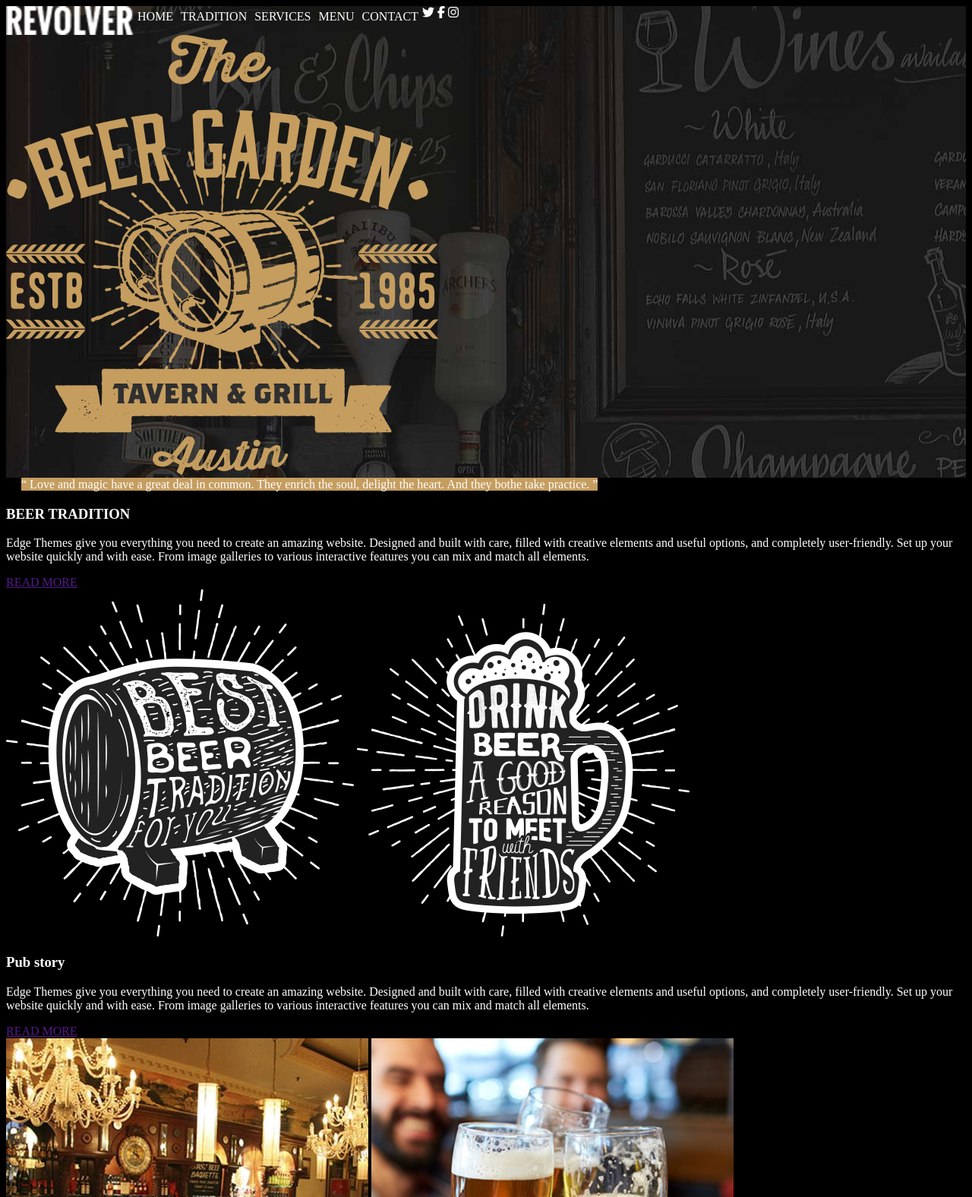
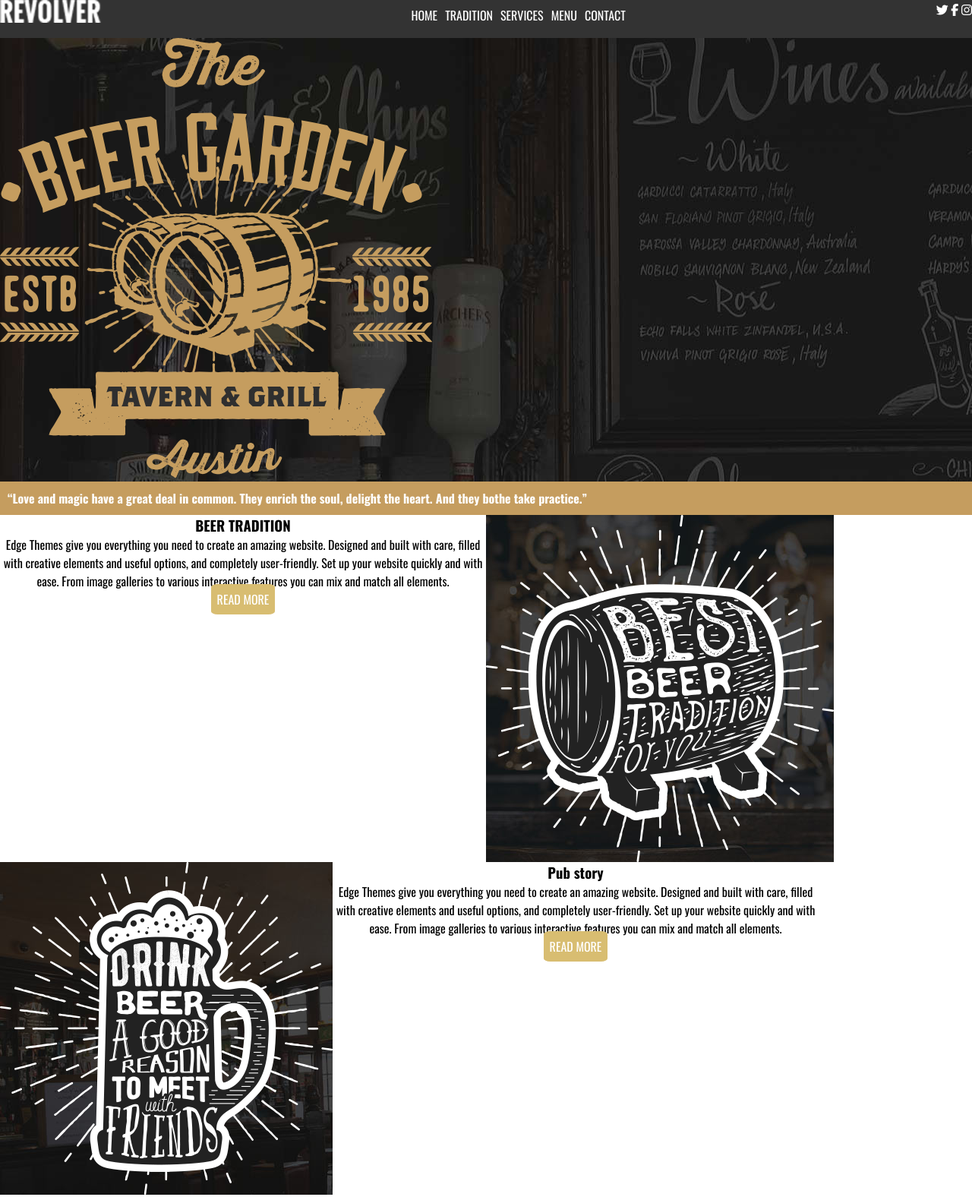
Before and after one commit to Oarlina/Beergarden, a plain HTML site: page index.html in a window 1280 px wide. Shown: the top 1576 px of the page at 76% size. Drawn offline with nearby package versions, Linux system fonts and the light colour scheme.

Commit message:
Ajout de CSS

```diff
--- a/index.html
+++ b/index.html
@@ -3,21 +3,24 @@
 <head>
     <meta charset="UTF-8">
     <meta name="viewport" content="width=device-width, initial-scale=1.0">
+    <!-- for have the police Osward-->
+    <link rel="preconnect" href="https://fonts.googleapis.com">
+<link rel="preconnect" href="https://fonts.gstatic.com" crossorigin>
+<link href="https://fonts.googleapis.com/css2?family=Oswald:wght@200..700&display=swap" rel="stylesheet">
     <!-- to allow the code for display the social media-->
     <script src="https://kit.fontawesome.com/19a031a4c5.js" crossorigin="anonymous"></script>
     <title>Beergarden </title>
     <link rel="stylesheet" href="styles.css">
 </head>
 <body>
-    <header>
     <div class="navbar"><!-- this is a navbar-->
         <img src="img/logo-light.png" alt="logo revolver">
         <nav > <!--block for links-->
-                <a href="">HOME</a> <br> <!--buttons-->
-                <a href="">TRADITION</a><br>
-                <a href="">SERVICES</a><br>
-                <a href="">MENU</a><br>
-                <a href="">CONTACT</a><br>
+            <a href="">HOME</a>  <!--buttons-->
+            <a href="">TRADITION</a>
+            <a href="">SERVICES</a>
+            <a href="">MENU</a>
+            <a href="">CONTACT</a>
         </nav>
         <logo> <!--Pour afficher les logos twitter, facebook et instagram-->
             <i class="fa-brands fa-twitter"></i>
@@ -26,6 +29,7 @@
         </logo>
     </div>
 
+    <header>
         <img src="img/h5-slider-graphic.png" alt="logo de Beergarden">
     </header>
 
@@ -34,8 +38,9 @@
             Love and magic have a great deal in common. They enrich the soul, delight the heart. And they bothe take practice.
         </q>
 
-        <section> <!-- first section-->
-            <div class="traditionbeer">
+
+        <section class="traditionbeer">
+            <section>
                 <h3>BEER TRADITION</h3>
             <p>
                 Edge Themes give you everything you need to create an amazing website.
@@ -44,12 +49,14 @@
                 From image galleries to various interactive features you can mix and match all elements.
             </p>
             <a href="">READ MORE</a>
-            </div>
+            </section>
 
             <img src="img/h5-holder-image-1.png" alt="tonnneau avec marqué dessus ''best beer''">
+        </section>
+
+        <section class="pubstory">
             <img src="img/h5-holder-image-2.png" alt="image d'une chope de bière">
-
-            <div class="pubstory">
+            <section>
                 <h3>Pub story</h3>
                 <p>
                     Edge Themes give you everything you need to create an amazing website.
@@ -58,7 +65,8 @@
                     From image galleries to various interactive features you can mix and match all elements.
                 </p>
                 <a href="">READ MORE</a>
-            </div>
+            </section>
+
         </section>
 
         <div class="galerie"> <!-- second section-->
@@ -68,7 +76,7 @@
             <img src="img/h5-gallery-img-4-477x477.jpg" alt="personne qui mange ensemble">
         </div>
 
-        <section> <!-- thrid section-->
+        <section class="serviceicons"> <!-- thrid section-->
             <div class="serviceicon">
                 <img src="img/h5-icon-1.png" alt="logo pomme de pin">
                 <h5>SETCH IS THE FIRST</h5>
--- a/styles.css
+++ b/styles.css
@@ -1,27 +1,152 @@
-body{
+*{
+    margin:0;
+    padding:0;
+    box-sizing: border-box;
+    }
+    .oswald-<uniquifier> {
+        font-family: "Oswald", sans-serif;
+        font-optical-sizing: auto;
+        font-weight: <weight>;
+        font-style: normal;
+      }
+:root {
+    background-color: white;
+    font-family: Oswald;
+}
+/*-------------------The navbar---------------------- */
+.navbar {
     background-color: black;
-    color: white;
+    width:100%;
+    height: 50px;
+    display:flex;
+    display: row;
+    justify-content: space-between;
+    /* for the navbar don't move*/
+    position: sticky;
+    top: 0;
+    opacity: 80%; /* for see under the navbar*/
 }
-header>div>nav{
+.navbar>nav{
     display:flex;
     flex-direction: row;
     color:white;
+    height: 30px;
 }
-header>div>nav>a{
-    padding: 5px;
+.navbar>nav>a{
+    margin: 5px;
     color:white;
     text-decoration: none; /* for  take off the highlighting*/
 }
+.navbar>nav {
+    min-height: 100%;
+}
+.navbar>nav>a:hover, .navbar>logo>i:hover{
+    color: #d8bd71; /* for change the color of the text*/
+}
+.navbar>img:hover  { /* I don't arrive to make it work*/
+    image-rendering: url(img/h4-logo-img-1.png);
+}
+.navbar>logo>i{
+    color:white;
+}
+.navbar>nav>a, i, .navbar>img {
+    height: 60%;
+    transition-duration: 0.4s;
+    cursor: pointer;/* change when the pointer is on it*/
+    display: flex;
+    align-items: center;
+
+}
+
+/*-------------------The header---------------------- */
 header {
     background-image: url(img/h5-revolution-img-1.jpg);
+    height: 100%;
 }
-.navbar{
-    width:100%;
-    display:flex;
-    display: row;
+header>img {
+    margin-left: auto;
+    margin-right: auto;
+    width: 20;
+}
+
+/*-------------------The main---------------------- */
+main {
+    width: 100%;
 }
 q{
     background-color:  #c59d5f;
     color:white;
-    margin:20px;
+    padding:10px;
+    display: flex; /* for the citation do a return */
+    flex-wrap: wrap;
+    text-align: center;
+    font-weight: bold;
 }
+
+.traditionbeer , .pubstory{
+    text-align: center;
+    width:100%;
+    display: flex;
+}
+.traditionbeer>section>a, .pubstory>section>a{
+    color: white;
+    background-color: #d8bd71;
+    padding: 0.5em;
+    text-decoration: none;
+    border-radius: 10%;
+}
+.traditionbeer>img, .pubstory>img, {
+    width: 50%;
+}
+.traditionbeer>section, .pubstory>section{
+    width:50%;
+}
+.traditionbeer>img{
+    background-image: url(img/h5-el-holder-img-1-1.jpg) ;
+}
+.pubstory>img{
+    background-image: url(img/h5-el-holder-img-2.jpg) ;
+}
+
+.galerie{
+    margin-top: 10px;
+    width:100%;
+    display: flex;
+    flex-direction: row;
+    flex-wrap: nowrap;
+}
+.galerie>img{
+    width: 25%;
+}
+.serviceicons{
+    margin-top: 10px;
+    display: flex;
+    flex-direction: row;
+    flex-wrap: nowrap;
+}
+.serviceicon {
+    width:25%;
+    text-align: center;
+    background: none;
+    overflow: hidden;
+}
+.serviceicon>h5:hover{
+    color: #d8bd71; /* for change the color of the text*/
+}
+.serviceicon>img:hover{
+    background: #d8bd71;
+    border-radius: 45%;
+}
+
+.parallaxe{
+    color:white;
+    background-image: url(img/h5-parallax-img-2.jpg);
+    text-align: center;
+}
+
+/*-------------------Footer---------------------- */
+footer{
+    background-color: black;
+    text-align: center;
+    height: 35px;
+}
```
Lines whose indentation alone changed are shown as unchanged.
